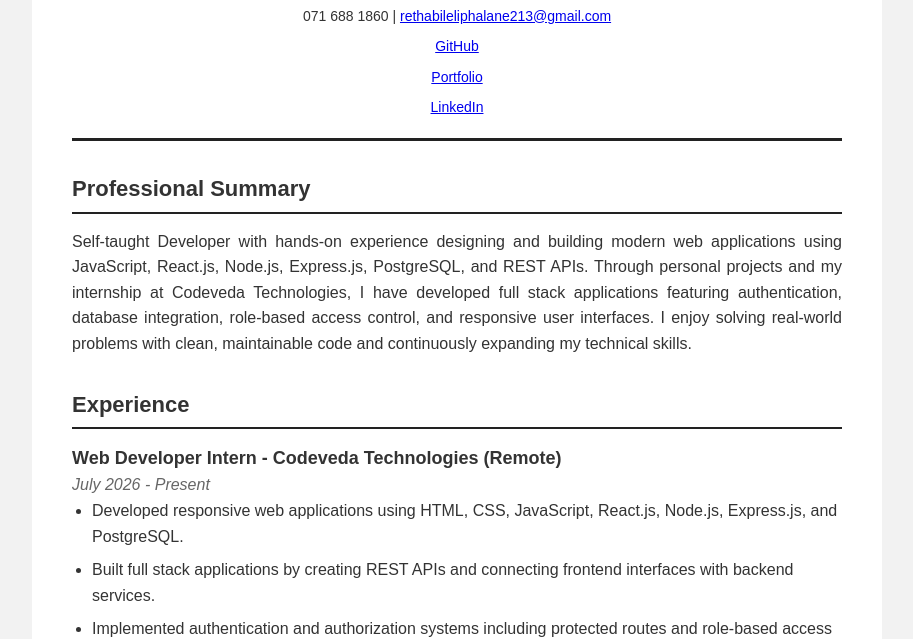
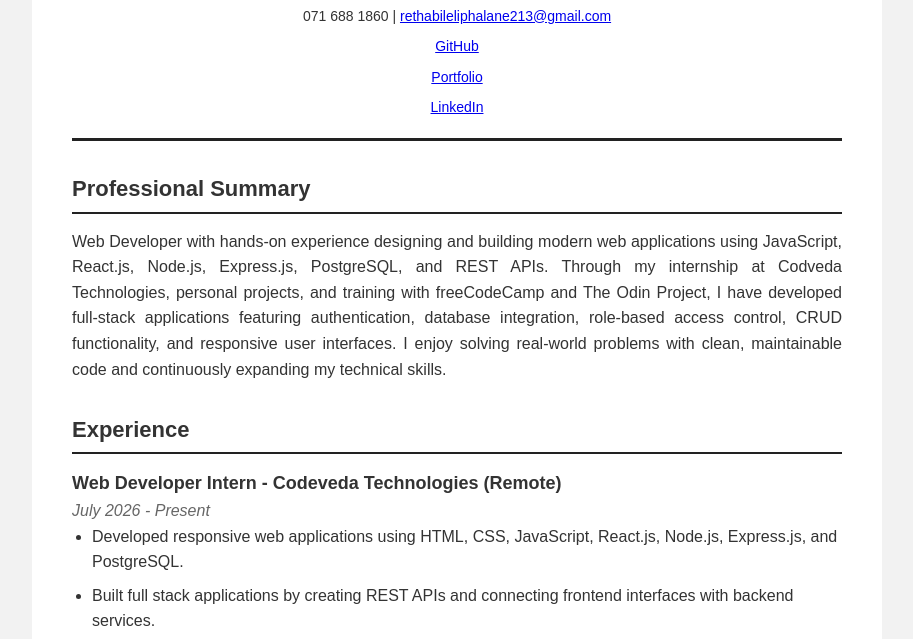
Before and after one commit to rethabileliphalane213-lab/my-cv, a website: page index.html in a window 1280 px wide. Shown: the part 158-797 px from the top of the page, without its empty margins (183-1096 px from the left). Drawn offline with Linux system fonts and the light colour scheme.

Commit message:
work summary updated

```diff
--- a/index.html
+++ b/index.html
@@ -60,16 +60,7 @@ LinkedIn
 <h2>Professional Summary</h2>
 
 <p class="summary">
-
-Self-taught Developer with hands-on experience designing and building modern web
-applications using JavaScript, React.js, Node.js, Express.js,
-PostgreSQL, and REST APIs.
-Through personal projects and my internship at Codeveda Technologies, I have
-developed full stack applications featuring authentication, database integration,
-role-based access control, and responsive user interfaces.
-I enjoy solving real-world problems with clean, maintainable code and continuously
-expanding my technical skills.
-
+Web Developer with hands-on experience designing and building modern web applications using JavaScript, React.js, Node.js, Express.js, PostgreSQL, and REST APIs. Through my internship at Codveda Technologies, personal projects, and training with freeCodeCamp and The Odin Project, I have developed full-stack applications featuring authentication, database integration, role-based access control, CRUD functionality, and responsive user interfaces. I enjoy solving real-world problems with clean, maintainable code and continuously expanding my technical skills.
 </p>
 
 </section>
```
